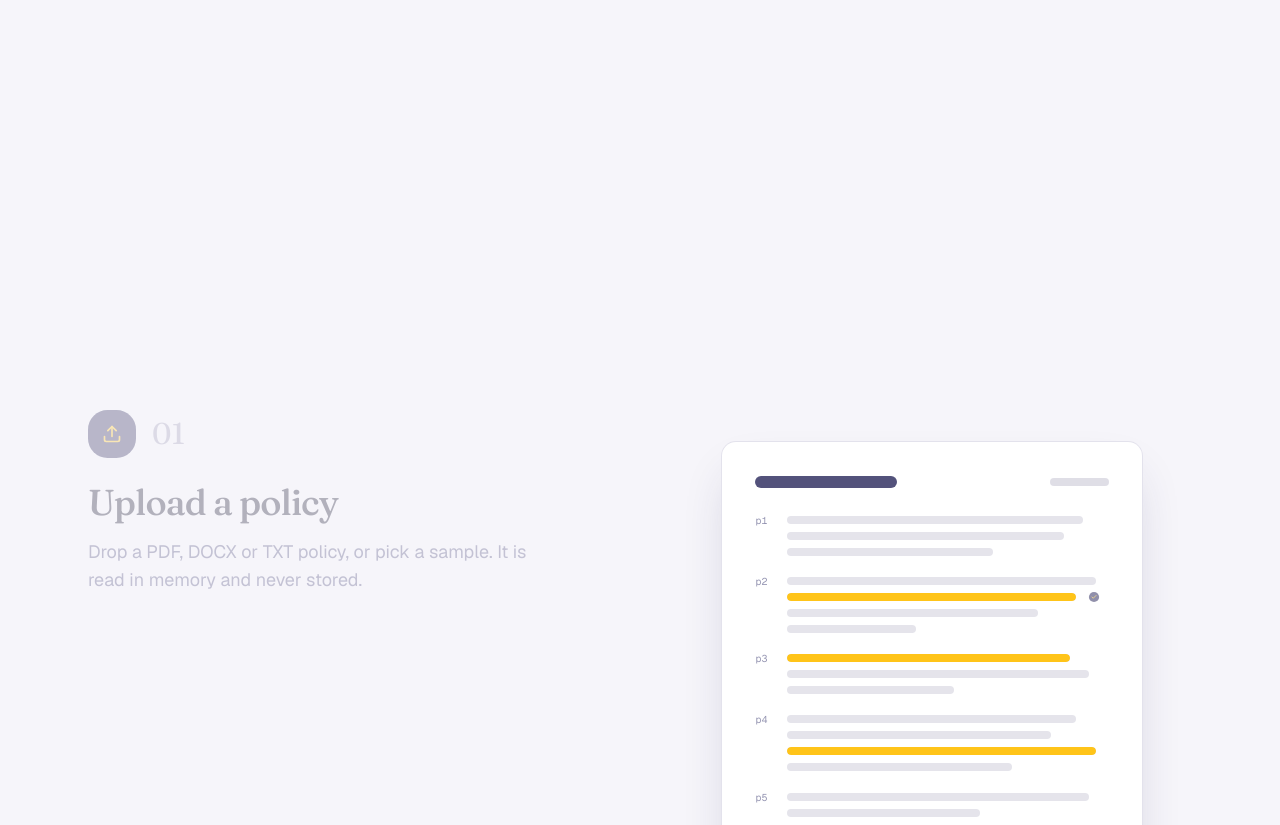
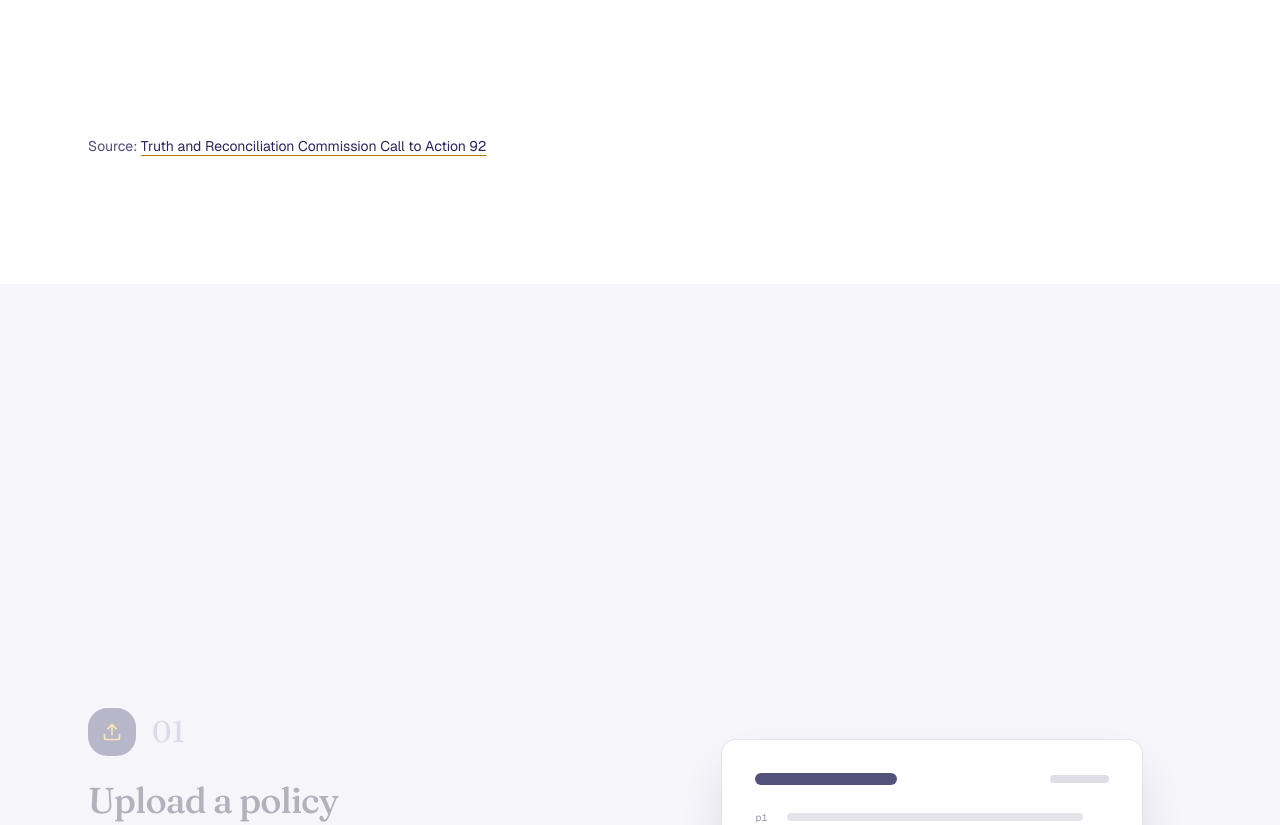
Before and after one commit to cmhrabi/Ninetytwo, a Next.js app: page / in a window 1280 px wide. Shown: the part 1500-2325 px from the top of the page. Built offline with nearby package versions, Linux system fonts and the light colour scheme.

Commit message:
landing page copy update

```diff
--- a/content/landing.md
+++ b/content/landing.md
@@ -15,20 +15,26 @@ TODO(team): One or two sentences on what the tool does for HR, People & Culture
 
 ## Ask 1
 
-TODO(team): The first thing CTA 92 asks of corporate Canada, in your own words, with a citation.
+Commit to meaningful consultation, building respectful relationships, and obtaining the free, prior, and informed consent of Indigenous peoples before proceeding with economic development projects.
 
 ## Ask 2
 
-TODO(team): The second thing CTA 92 asks, with a citation.
+Ensure that Aboriginal peoples have equitable access to jobs, training, and education opportunities in the corporate sector, and that Aboriginal communities gain long-term sustainable benefits from economic development projects.
 
 ## Ask 3
 
-TODO(team): The third thing CTA 92 asks, with a citation.
+Provide education for management and staff on the history of Aboriginal peoples, including the history and legacy of residential schools, the United Nations Declaration on the Rights of Indigenous Peoples, Treaties and Aboriginal rights, Indigenous law, and Aboriginal-Crown relations. This will require skills based training in intercultural competency, conflict resolution, human rights, and anti-racism.
+
+## All Asks Source
+Truth and Reconciliation Commission Call to Action 92
+https://rcaanc-cirnac.gc.ca/eng/1524506030545/1557513309443
 
 ## Why it matters
 
-TODO(team): One short pull statement on why this matters for employers.
+Employers want to align with UNDRIP and act on Call to Action 92, in their policies. Without a structured way to see whether hiring, procurement and onboarding policies reflect UNDRIP, the commitment to reconciliation stays surface level and lacks the depth and knowledge to ensure we are addressing Call to Action 92.
+
+
 
 ## Why it matters source
 
-TODO(team): [Source name](https://example.org)
+[Truth and Reconciliation Commission Call to Action 92](https://rcaanc-cirnac.gc.ca/eng/1524506030545/1557513309443)
--- a/src/app/page.tsx
+++ b/src/app/page.tsx
@@ -7,7 +7,7 @@ import { ExamplePreview } from "@/components/landing/ExamplePreview";
 import { FloatingDocument } from "@/components/landing/FloatingDocument";
 import { ScrollStory } from "@/components/landing/ScrollStory";
 import { buttonVariants } from "@/components/ui/button";
-import { getContent, getLinks, getSection, isTodo } from "@/lib/content";
+import { getContent, getLinks, getSection, getSource, isTodo } from "@/lib/content";
 import { cn } from "@/lib/utils";
 
 // TODO(tech-a): read labels, tiers and weights from /api/rubric once rubric.json exists.
@@ -25,8 +25,9 @@ export default function Home() {
   const headline = getSection("landing", "Hero headline");
   const subline = getSection("landing", "Hero subline");
   const asks = [1, 2, 3].map((n) => getSection("landing", `Ask ${n}`));
+  const asksSource = getSource("landing", "All asks source");
   const why = getSection("landing", "Why it matters");
-  const whySource = getSection("landing", "Why it matters source");
+  const whySource = getSource("landing", "Why it matters source");
   const builtOn = getLinks("sources", "Built on");
   const learned = getContent("what-we-learned");
 
@@ -91,6 +92,19 @@ export default function Home() {
             </li>
           ))}
         </ol>
+        {asksSource && (
+          <p className="mt-6 text-sm text-muted-foreground">
+            Source:{" "}
+            <a
+              href={asksSource.href}
+              target="_blank"
+              rel="noopener noreferrer"
+              className="text-midnight underline decoration-gold-edge underline-offset-4"
+            >
+              {asksSource.label}
+            </a>
+          </p>
+        )}
       </Section>
 
       {/* 3. How it works */}
@@ -154,9 +168,16 @@ export default function Home() {
           {isTodo(why) ? (
             <Placeholder text={why} />
           ) : (
-            <blockquote className="font-heading text-3xl font-medium leading-tight text-balance md:text-5xl">{why}</blockquote>
+            <blockquote className="font-heading text-2xl font-medium leading-snug text-balance md:text-4xl">{why}</blockquote>
           )}
-          {whySource && <Markdown className="mt-6 text-sm text-white/70 [&_a]:text-white">{whySource}</Markdown>}
+          {whySource && (
+            <p className="mt-6 text-sm text-white/70">
+              Source:{" "}
+              <a href={whySource.href} target="_blank" rel="noopener noreferrer" className="text-white underline underline-offset-4">
+                {whySource.label}
+              </a>
+            </p>
+          )}
         </Reveal>
       </Section>
 
--- a/src/lib/content.ts
+++ b/src/lib/content.ts
@@ -34,6 +34,19 @@ export function getLinks(file: ContentFile, heading: string): { label: string; h
   }));
 }
 
+/**
+ * A single source in a section, written either as a markdown link `[label](url)`
+ * or as a label line followed by a bare URL line. Missing or placeholder → null.
+ */
+export function getSource(file: ContentFile, heading: string): { label: string; href: string } | null {
+  const [link] = getLinks(file, heading);
+  if (link) return link;
+  const lines = getSection(file, heading).split("\n").map((l) => l.trim()).filter(Boolean);
+  const href = lines.find((l) => /^https?:\/\/\S+$/.test(l));
+  if (!href) return null;
+  return { label: lines.find((l) => l !== href) ?? href, href };
+}
+
 /** True when copy is still a team placeholder. */
 export const isTodo = (text: string) => !text || text.trimStart().startsWith("TODO(team)");
 
```
